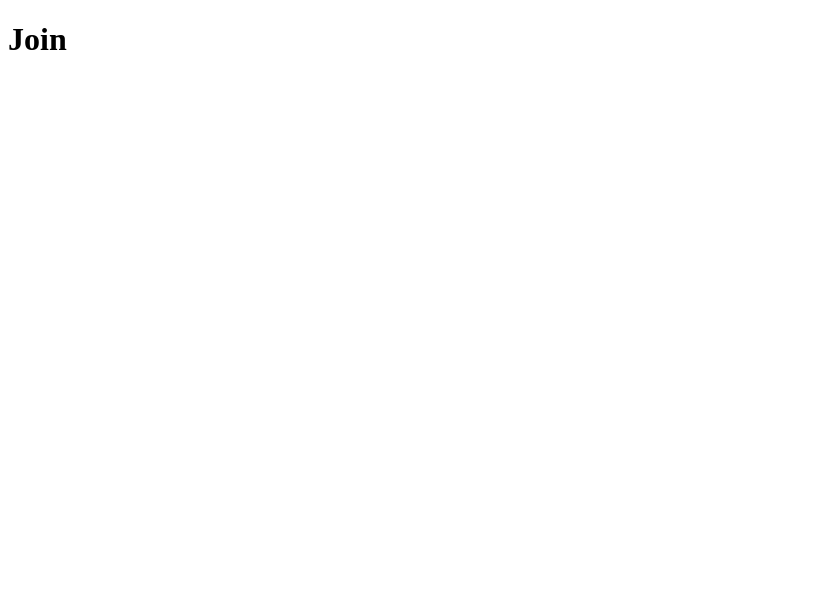
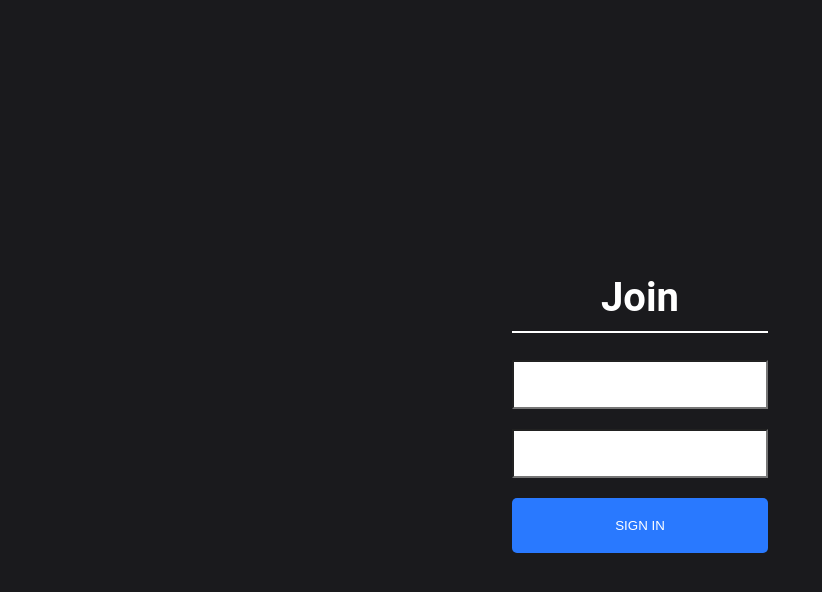
Before and after one commit to Kaeyz/ChatApp-Client, a React (Create React App) app: page / in a window 1280 px wide. Shown: the top 592 px of the page, without its empty margins (0-822 px from the left). Built offline with nearby package versions, Linux system fonts and the light colour scheme.

Commit message:
join page component form and css added to application

```diff
--- a/src/App.js
+++ b/src/App.js
@@ -1,8 +1,8 @@
 import React from "react";
 import {BrowserRouter as Router, Route} from "react-router-dom";
 
-import Join from "./components/Join";
-import Chat from "./components/Chat";
+import Join from "./components/join/Join";
+import Chat from "./components/chat/Chat";
 
 const App = () => (
   <Router>
--- a/src/components/Join.js
+++ /dev/null
@@ -1,12 +0,0 @@
-import React from "react";
-
-const Join = () => {
-  return (
-    <h1>
-      Join
-    </h1>
-  )
-}
-
-
-export default Join
--- /dev/null
+++ b/src/components/join/Join.css
@@ -0,0 +1,69 @@
+html, body {
+  font-family: 'Roboto', sans-serif;
+  padding: 0;
+  margin: 0;
+}
+
+#root {
+  height: 100vh;
+}
+
+* {
+  box-sizing: border-box;
+}
+
+.joinOuterContainer {
+  display: flex;
+  justify-content: center;
+  text-align: center;
+  height: 100vh;
+  align-items: center;
+  background-color: #1A1A1D;
+}
+
+.joinInnerContainer {
+  width: 20%;
+}
+
+.joinInput {
+  border-radius: 0;
+  padding: 15px 20px;
+  width: 100%;
+}
+
+.heading {
+  color: white;
+  font-size: 2.5em;
+  padding-bottom: 10px;
+  border-bottom: 2px solid white;
+}
+
+.button {
+    color: #fff !important;
+    text-transform: uppercase;
+    text-decoration: none;
+    background: #2979FF;
+    padding: 20px;
+    border-radius: 5px;
+    display: inline-block;
+    border: none;
+    width: 100%;
+}
+
+.mt-20 {
+  margin-top: 20px;
+}
+
+@media (min-width: 320px) and (max-width: 480px) {
+  .joinOuterContainer {
+    height: 100%;
+  }
+
+  .joinInnerContainer {
+    width: 90%;
+  }
+}
+
+button:focus {
+  outline: 0;
+}
--- /dev/null
+++ b/src/components/join/Join.js
@@ -0,0 +1,39 @@
+import React, { useState } from "react";
+import { Link } from "react-router-dom";
+
+import "./Join.css";
+
+const Join = () => {
+  const [name, setName] = useState("");
+  const [room, setRoom] = useState("");
+
+  return (
+    <div className="joinOuterContainer">
+      <div className="joinInnerContainer">
+        <h1 className="heading">Join</h1>
+        <div>
+          <input
+            placeholder=""
+            className="joinInput"
+            type="text"
+            onChange={(event => setName(event.target.value))}
+          />
+        </div>
+        <div>
+          <input
+            placeholder=""
+            className="joinInput mt-20"
+            type="text"
+            onChange={(event => setRoom(event.target.value))}
+          />
+        </div>
+        <Link onClick={event => (!name || !room) ? event.preventDefault() : null } to={`/chat?name=${name}&room=${room}`}>
+          <button className="button mt-20" type="submit">Sign In</button>
+        </Link>
+      </div>
+    </div>
+  )
+}
+
+
+export default Join;
```
Also changed, not shown: src/components/chat/Chat.css (added), src/components/chat/Chat.js (renamed from src/components/Chat.js).
